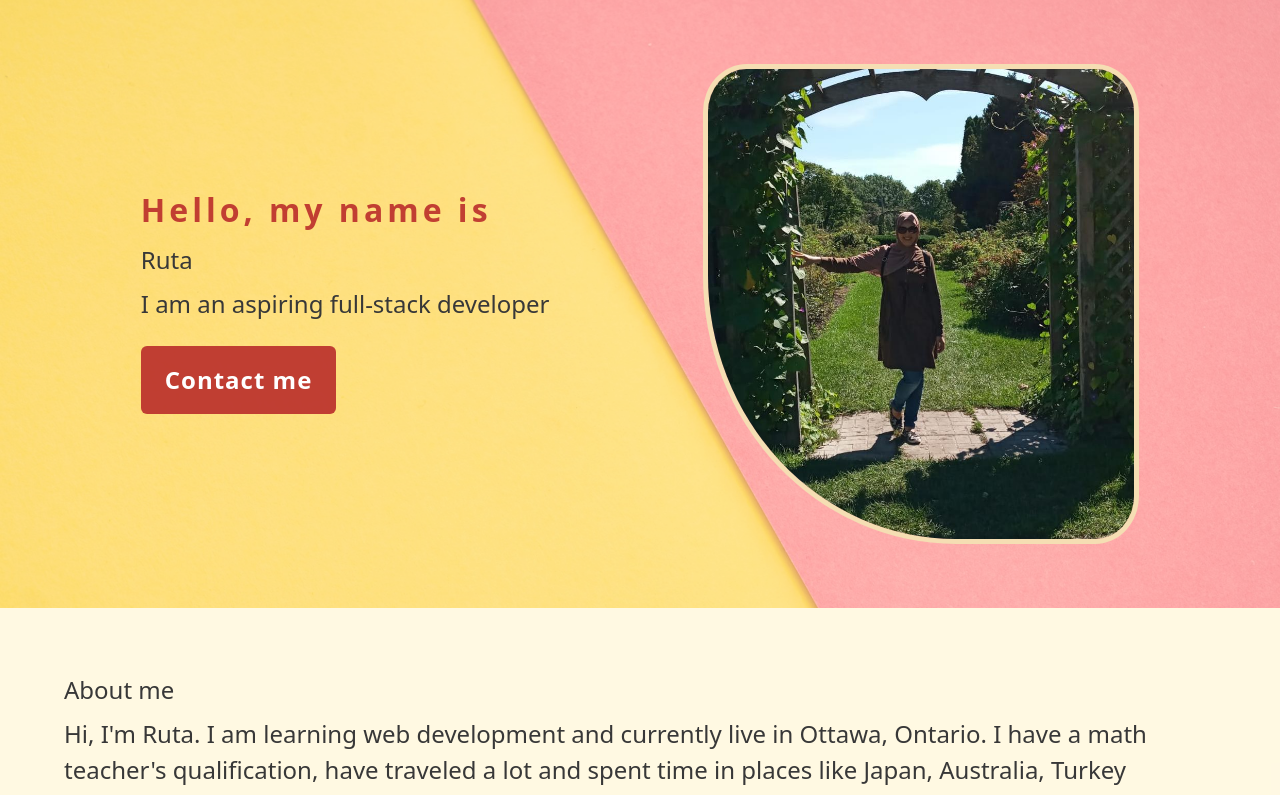
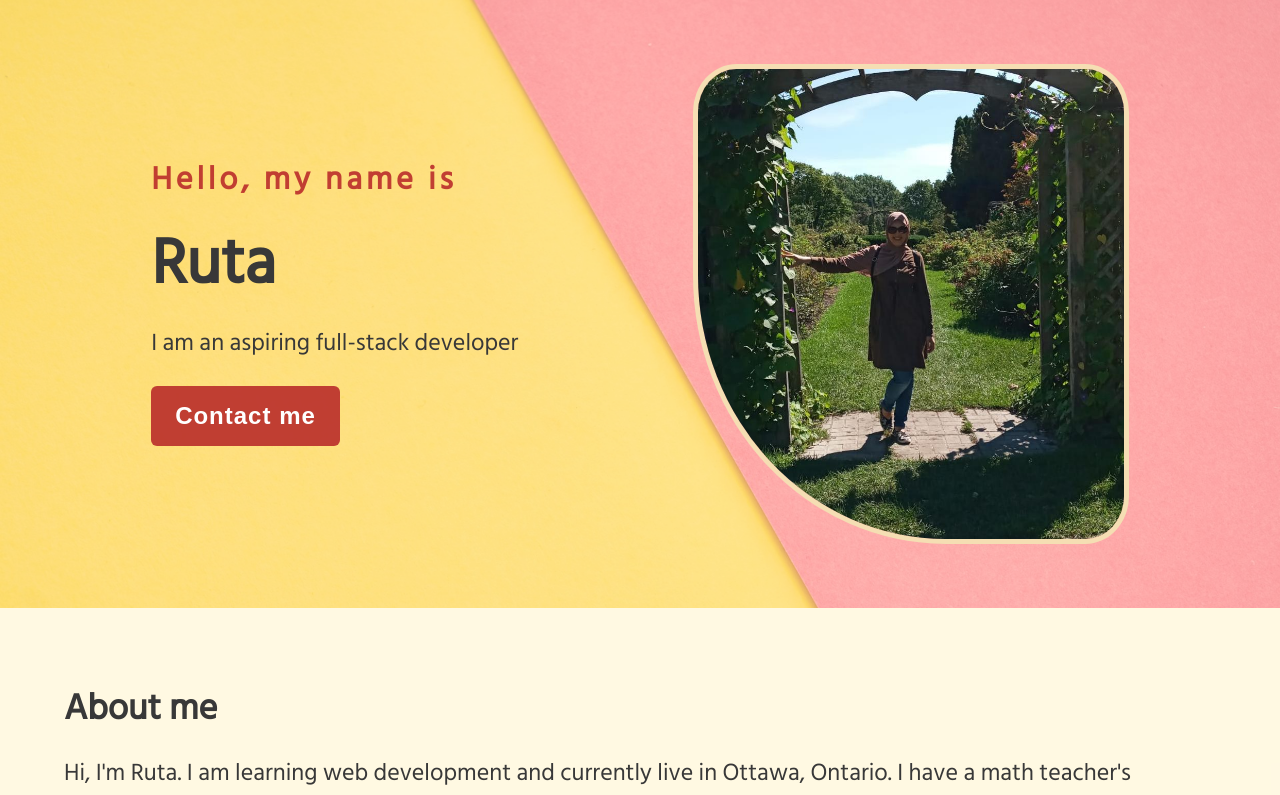
Before and after one commit to RReiso/front-end-foxes, a React (Create React App) app in the folder reactapp/portfolio/: page / in a window 1280 px wide. Shown: the top 795 px of the page. Built offline with nearby package versions, Linux system fonts and the light colour scheme.

Commit message:
Comment out tailwind

```diff
--- a/reactapp/portfolio/src/styles/tailwind.scss
+++ b/reactapp/portfolio/src/styles/tailwind.scss
@@ -1,9 +1,9 @@
-@import "tailwindcss/base";
+// @import "tailwindcss/base";
 
-/* Start purging... */
-@import "tailwindcss/components";
-/* Stop purging. */
+// /* Start purging... */
+// @import "tailwindcss/components";
+// /* Stop purging. */
 
-/* Start purging... */
-@import "tailwindcss/utilities";
-/* Stop purging. */
+// /* Start purging... */
+// @import "tailwindcss/utilities";
+// /* Stop purging. */
```
